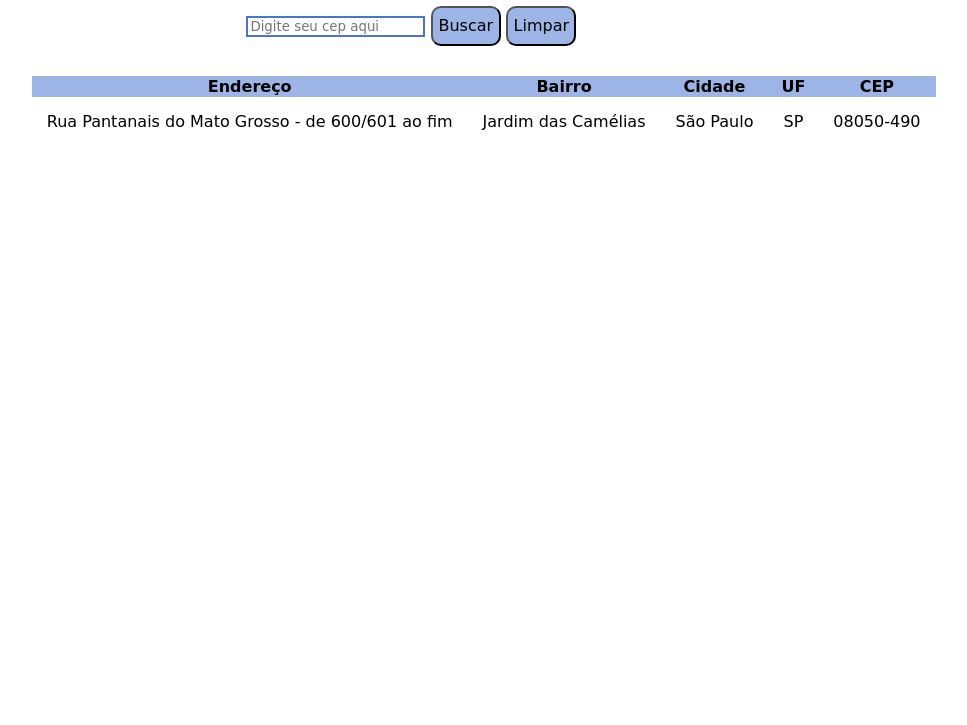
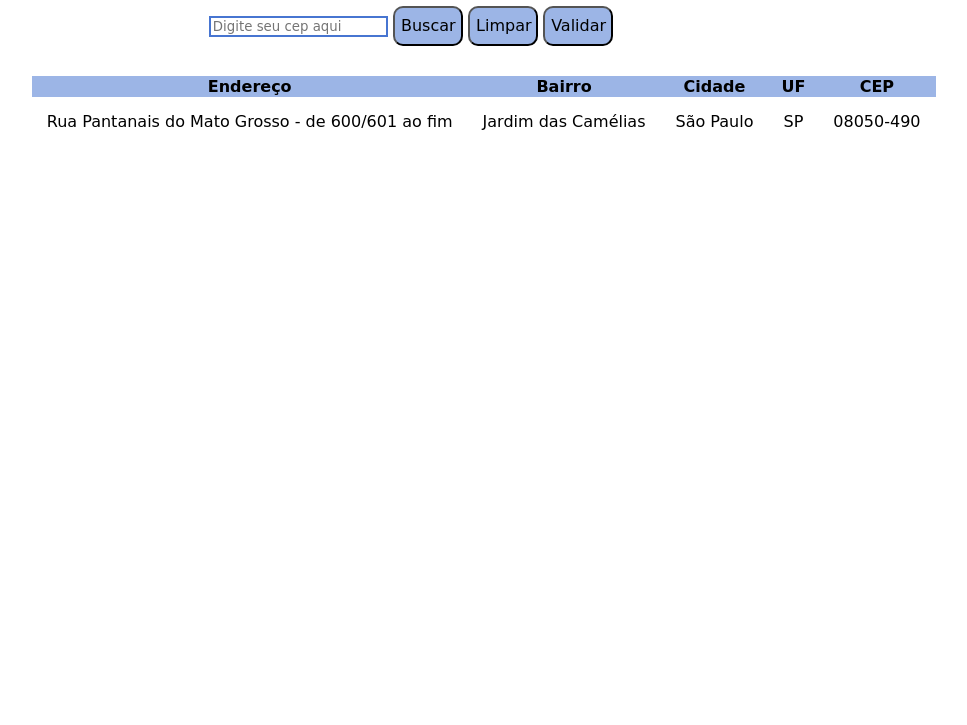
Before and after one commit to Gege-466/projeto-cep, a plain HTML site: page index.html in a window 1280 px wide. Shown: the part 75-800 px from the top of the page, without its empty margins (229-1196 px from the left). Drawn offline with Linux system fonts and the light colour scheme.

Commit message:
validaçao do cep

```diff
--- a/index.html
+++ b/index.html
@@ -6,6 +6,7 @@
     <meta name="viewport" content="width=device-width, initial-scale=1.0">
     <title>Search Cep</title>
     <link rel="stylesheet"  href="./index.css">
+    <script src="./index.js"></script>
 
 </head>
 <body>
@@ -13,11 +14,12 @@
         <h1 class="titulo">Search Cep</h1>
     </div>
     <div class="intro">
-    <form>
-        <input type="text" placeholder="Digite seu cep aqui" maxlength="9" class="input">
+
+        <input id="cep" type="text" placeholder="Digite seu cep aqui" maxlength="9" class="input">
         <button type="button"class="botao">Buscar</button>
-        <button type="reset" class="botao">Limpar</button>
-    </form>
+        <button class="botao">Limpar</button>
+        <button class="botao" onclick="validarCep()">Validar</button>
+
     </div>
     <div>
         <table>
--- /dev/null
+++ b/index.js
@@ -0,0 +1,10 @@
+
+function validarCep() {
+    var cep = document.getElementById("cep").value
+    if (cep == "") {
+        alert("o cep nao pode ser vazio")
+    }
+    if(cep.match(/[a-zA-Z]/) != null) {
+        alert("somente numeros")
+    }
+}
```
